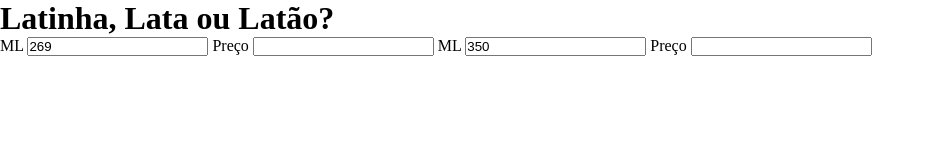
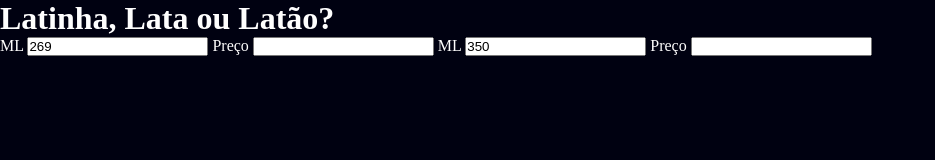
Before and after one commit to raffilsk/beer_price, a plain HTML site: page index.html in a window 1280 px wide. Shown: the whole page, without its empty margins (0-935 px from the left). Drawn offline with Linux system fonts and the light colour scheme.

Commit message:
Alterada cor de fundo do app

```diff
--- a/styles/style.scss
+++ b/styles/style.scss
@@ -3,3 +3,7 @@
     padding: 0;
     box-sizing: border-box;
 }
+body{
+    background: #000111;
+    color: #fefefe
+}
```
Also changed, not shown: styles/style.css, 1 other file.
